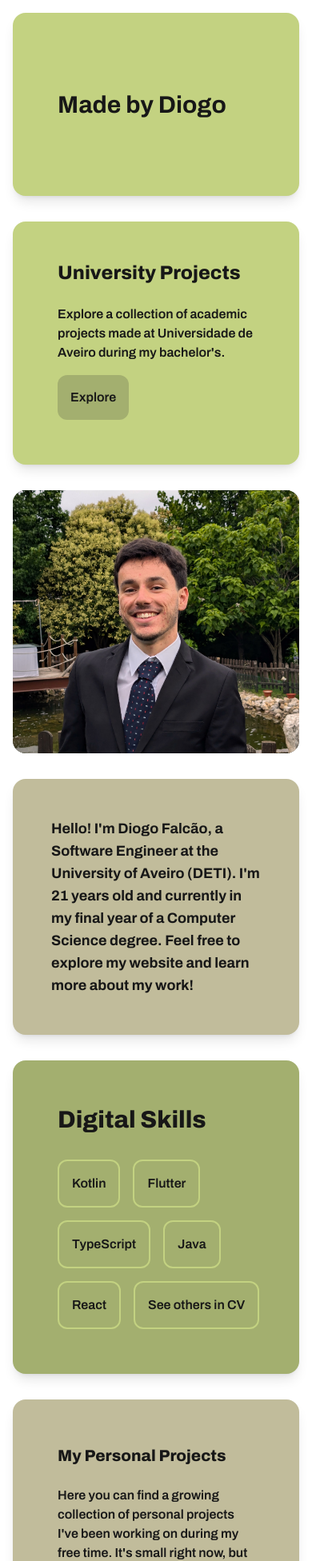
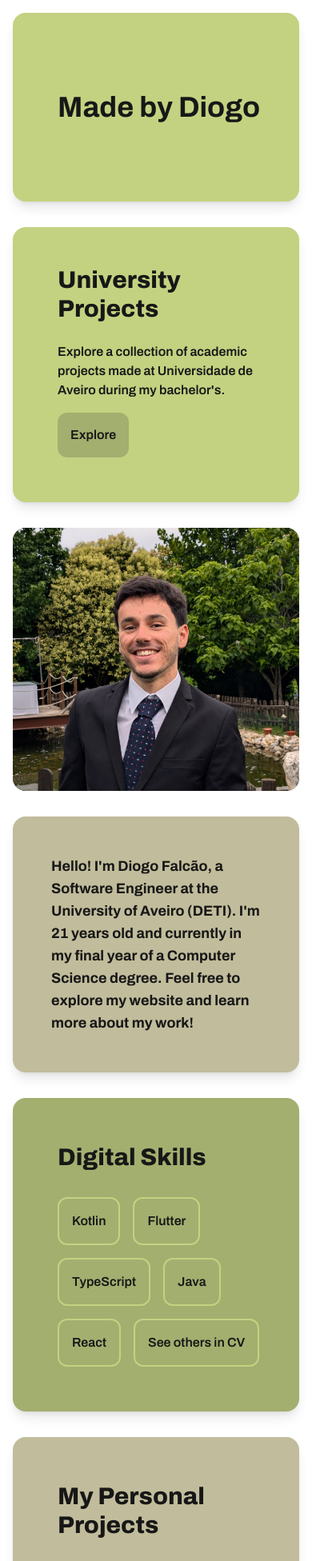
Before and after one commit to falcaodiogo/falcaodiogo.github.io, a Next.js app: page / in a window 390 px wide. Shown: the top 1952 px of the page at 80% size. Built offline with nearby package versions, Linux system fonts and the light colour scheme.

Commit message:
Adjusts font sizes for improved responsiveness

```diff
--- a/app/components/projectsCard.tsx
+++ b/app/components/projectsCard.tsx
@@ -28,7 +28,7 @@ const ProjectsCard = ({
         className={`relative ${bgColor} grid grid-cols-1 md:grid-cols-2 space-x-14 font-bold w-full h-5/6 rounded-2xl shadow-lg overflow-hidden`}
       >
         <div className="flex flex-col justify-evenly space-y-8 z-10 p-8">
-          <div className="text-6xl">{name}</div>
+          <div className="md:text-6xl text-4xl">{name}</div>
           <div className="text-lg font-semibold">{description}</div>
           <div
             className={`${buttonColor} text-foreground font-semibold p-4 rounded-xl hover:brightness-110 transition-colors duration-300 w-1/3 self-start`}
--- a/app/page.tsx
+++ b/app/page.tsx
@@ -39,7 +39,7 @@ export default function Page() {
             duration: 0.5,
             delay: 2,
           }}
-          className="font-archivo font-bold text-foreground text-3xl text-center flex items-center ps-8 md:justify-center h-full"
+          className="font-archivo font-bold text-foreground text-4xl text-center flex items-center ps-8 md:justify-center h-full"
         >
           Made by Diogo
         </motion.h1>
@@ -65,7 +65,7 @@ export default function Page() {
               duration: 0.3,
               delay: 2.3,
             }}
-            className="font-sans font-extrabold text-foreground text-2xl sm:text-xl md:text-3xl lg:text-5xl xl:text-6xl"
+            className="font-sans font-extrabold text-foreground text-3xl sm:text-2xl md:text-3xl lg:text-5xl xl:text-6xl"
           >
             University Projects
           </motion.h1>
@@ -175,7 +175,7 @@ export default function Page() {
             initial={{ opacity: 0 }}
             animate={{ opacity: 1 }}
             transition={{ type: "spring", duration: 0.5, delay: 2 }}
-            className="font-sans font-extrabold text-foreground text-xl sm:text-xl md:text-3xl lg:text-5xl xl:text-6xl"
+            className="font-sans font-extrabold text-foreground text-3xl sm:text-2xl md:text-3xl lg:text-5xl xl:text-6xl"
           >
             My Personal Projects
           </motion.h1>
```
